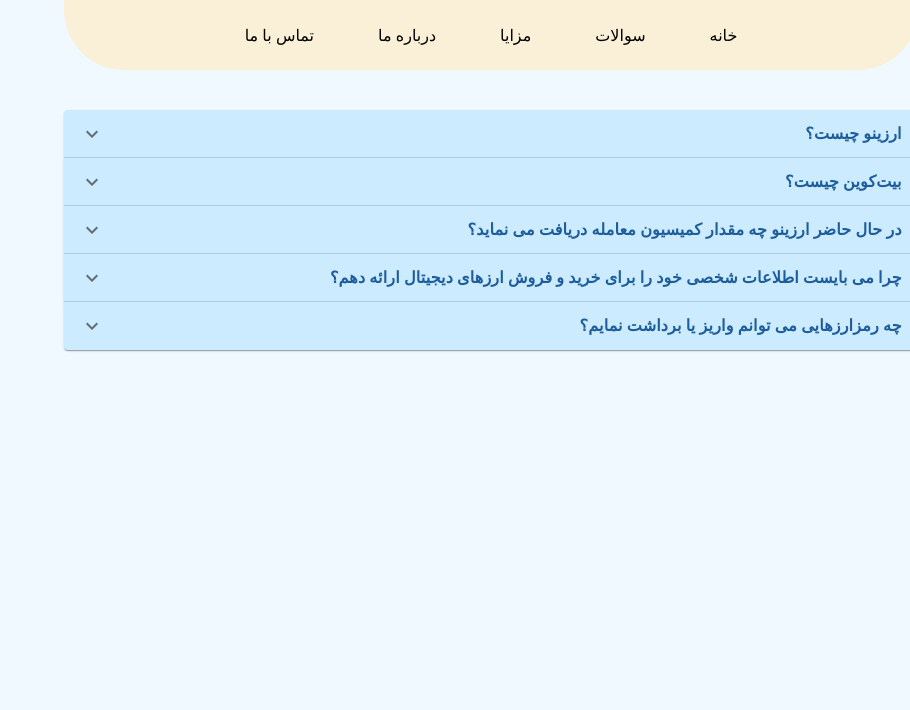
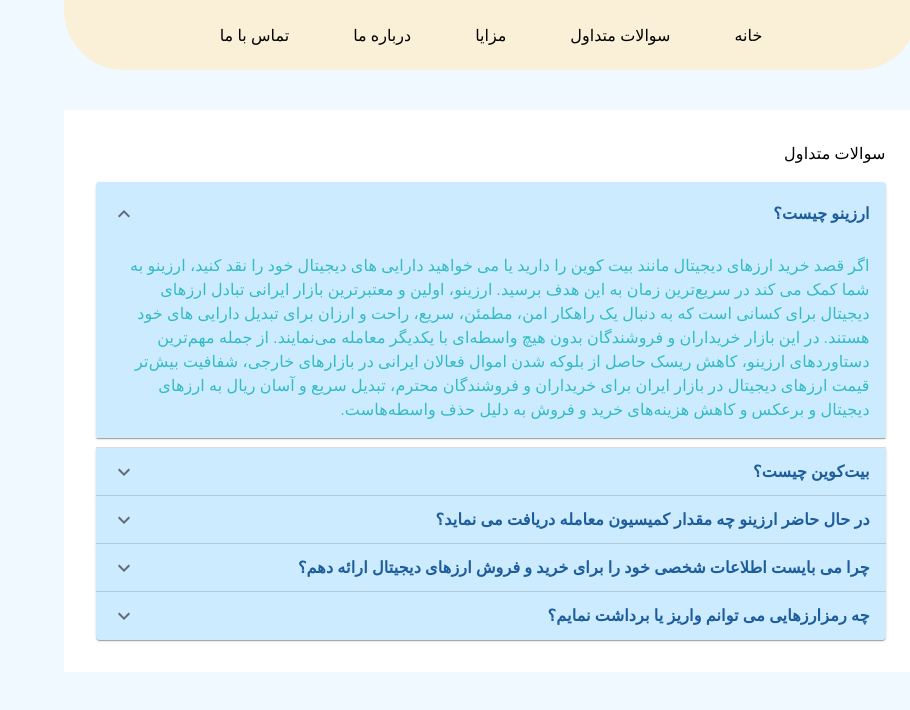
Before and after one commit to shayan-hamidi/online-exchange, a React (Create React App) app: page /questions in a window 1280 px wide. Shown: the top 710 px of the page, without its empty margins (370-1280 px from the left). Built offline with nearby package versions, Linux system fonts and the light colour scheme.

Commit message:
Feat: benefits

```diff
--- a/src/components/Nav/index.jsx
+++ b/src/components/Nav/index.jsx
@@ -19,7 +19,7 @@
     >
       {[
         { name: "خانه", route: "/" },
-        { name: "سوالات", route: "/questions" },
+        { name: "سوالات متداول", route: "/questions" },
         { name: "مزایا", route: "/benefits" },
         { name: "درباره ما", route: "/aboutUs" },
         { name: "تماس با ما", route: "contactUs" },
--- a/src/components/Questions/Accordion.jsx
+++ b/src/components/Questions/Accordion.jsx
@@ -16,6 +16,7 @@
         }}
         key={accordionList.summary}
         TransitionProps={{ unmountOnExit: true }}
+        expanded={data.expanded}
       >
         <AccordionSummary expandIcon={data.expandIcon || <ExpandMoreIcon />}>
           <Typography sx={{ color: "#1D5D9B", fontWeight: "bold" }}>
--- a/src/components/Questions/index.jsx
+++ b/src/components/Questions/index.jsx
@@ -1,4 +1,4 @@
-import { Grid } from "@mui/material";
+import { Box, Grid, Typography } from "@mui/material";
 import StyledAccordion from "./Accordion";
 
 export default function Questions() {
@@ -7,6 +7,7 @@
       summary: "ارزینو چیست؟",
       details:
         "اگر قصد خرید ارزهای دیجیتال مانند بیت کوین را دارید یا می خواهید دارایی های دیجیتال خود را نقد کنید، ارزینو به شما کمک می کند در سریع‌ترین زمان به این هدف برسید. ارزینو، اولین و معتبرترین بازار ایرانی تبادل ارزهای دیجیتال برای کسانی است که به دنبال یک راهکار امن، مطمئن، سریع، راحت و ارزان برای تبدیل دارایی های خود هستند. در این بازار خریداران و فروشندگان بدون هیچ واسطه‌ای با یکدیگر معامله می‌نمایند. از جمله مهم‌ترین دستاوردهای ارزینو، کاهش ریسک حاصل از بلوکه شدن اموال فعالان ایرانی در بازارهای خارجی، شفافیت بیش‌تر قیمت ارزهای دیجیتال در بازار ایران برای خریداران و فروشندگان محترم، تبدیل سریع و آسان ریال به ارزهای دیجیتال و برعکس و کاهش هزینه‌های خرید و فروش به دلیل حذف واسطه‌هاست.",
+      expanded: true,
     },
     {
       summary: "بیت‌کوین چیست؟",
@@ -33,7 +34,10 @@
   return (
     <Grid container mt={5}>
       <Grid item xs={8} margin={"0 auto"}>
-        <StyledAccordion accordionList={questions} />
+        <Box sx={{ background: "white" }} padding={4}>
+          <Typography mb={2}>سوالات متداول</Typography>
+          <StyledAccordion accordionList={questions} />
+        </Box>
       </Grid>
     </Grid>
   );
```
Also changed, not shown: src/components/Home/index.jsx (+9 -6 lines).
